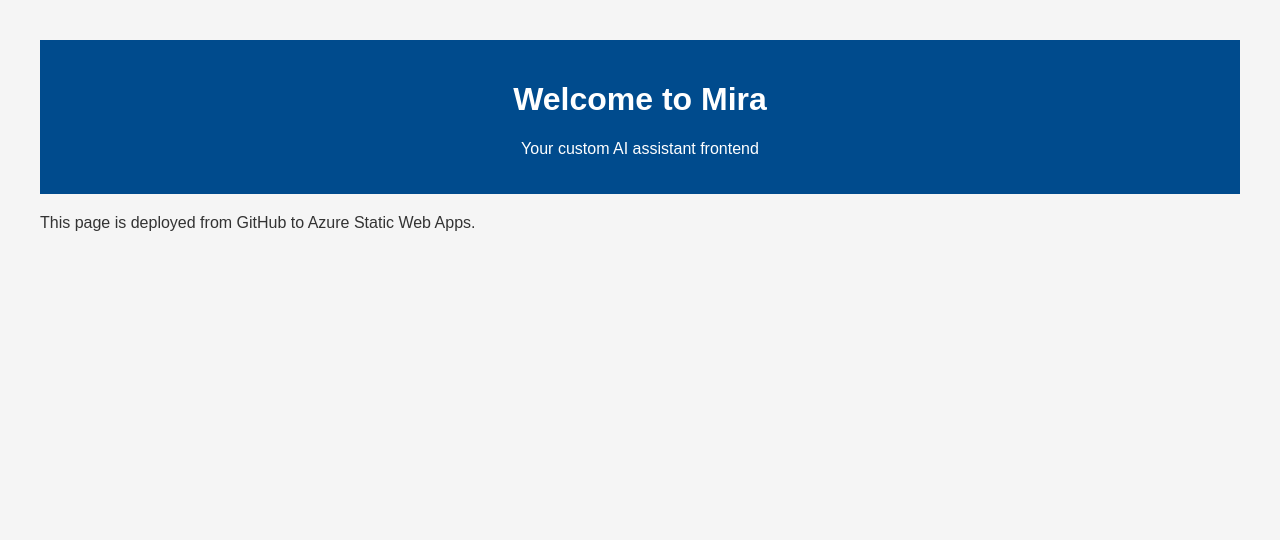
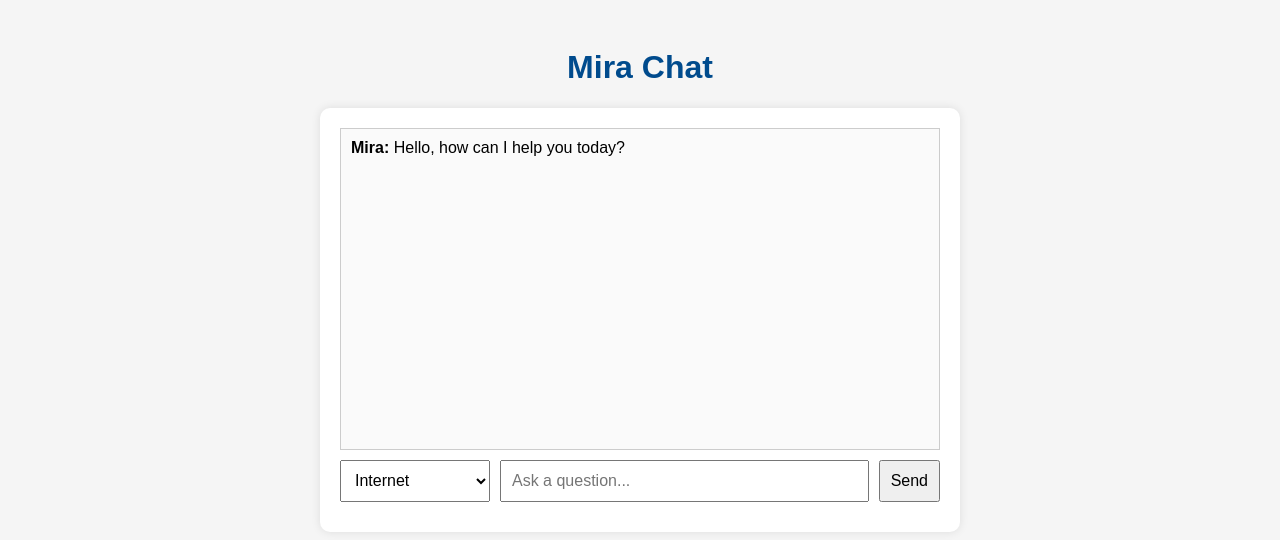
Before and after one commit to rsmith0770/mira-frontend, a plain HTML site: page index.html in a window 1280 px wide. Drawn offline with Linux system fonts and the light colour scheme.

Commit message:
Add basic ChatGPT UI

```diff
--- a/index.html
+++ b/index.html
@@ -1,33 +1,83 @@
 <!DOCTYPE html>
 <html lang="en">
 <head>
-  <meta charset="UTF-8">
-  <title>Mira Frontend</title>
+  <meta charset="UTF-8" />
+  <title>Mira ChatGPT UI</title>
   <style>
     body {
-      font-family: sans-serif;
-      margin: 40px;
+      font-family: Arial, sans-serif;
       background: #f5f5f5;
-      color: #333;
+      padding: 20px;
     }
-    header {
-      background-color: #004b8d;
+    h1 {
+      text-align: center;
+      color: #004b8d;
+    }
+    .chat-container {
+      max-width: 600px;
+      margin: 0 auto;
+      background: white;
+      border-radius: 10px;
       padding: 20px;
-      color: white;
-      text-align: center;
+      box-shadow: 0 0 10px rgba(0,0,0,0.1);
     }
-    main {
-      margin-top: 20px;
+    .chat-log {
+      height: 300px;
+      overflow-y: auto;
+      border: 1px solid #ccc;
+      padding: 10px;
+      margin-bottom: 10px;
+      background: #fafafa;
+    }
+    .user-input {
+      display: flex;
+      gap: 10px;
+      margin-bottom: 10px;
+    }
+    select, input, button {
+      padding: 10px;
+      font-size: 1em;
+    }
+    select {
+      width: 150px;
+    }
+    input {
+      flex: 1;
     }
   </style>
 </head>
 <body>
-  <header>
-    <h1>Welcome to Mira</h1>
-    <p>Your custom AI assistant frontend</p>
-  </header>
-  <main>
-    <p>This page is deployed from GitHub to Azure Static Web Apps.</p>
-  </main>
+  <h1>Mira Chat</h1>
+  <div class="chat-container">
+    <div class="chat-log" id="chatLog">
+      <div><strong>Mira:</strong> Hello, how can I help you today?</div>
+    </div>
+
+    <div class="user-input">
+      <select id="dataSource">
+        <option value="internet">Internet</option>
+        <option value="company">Company</option>
+      </select>
+      <input type="text" id="userInput" placeholder="Ask a question..." />
+      <button onclick="sendMessage()">Send</button>
+    </div>
+  </div>
+
+  <script>
+    function sendMessage() {
+      const input = document.getElementById('userInput');
+      const log = document.getElementById('chatLog');
+      const source = document.getElementById('dataSource').value;
+
+      if (!input.value.trim()) return;
+
+      const userMsg = `<div><strong>You:</strong> ${input.value}</div>`;
+      const systemMsg = `<div><strong>Mira:</strong> [thinking using <em>${source}</em> data...]</div>`;
+
+      log.innerHTML += userMsg + systemMsg;
+      input.value = '';
+      log.scrollTop = log.scrollHeight;
+    }
+  </script>
 </body>
 </html>
```
